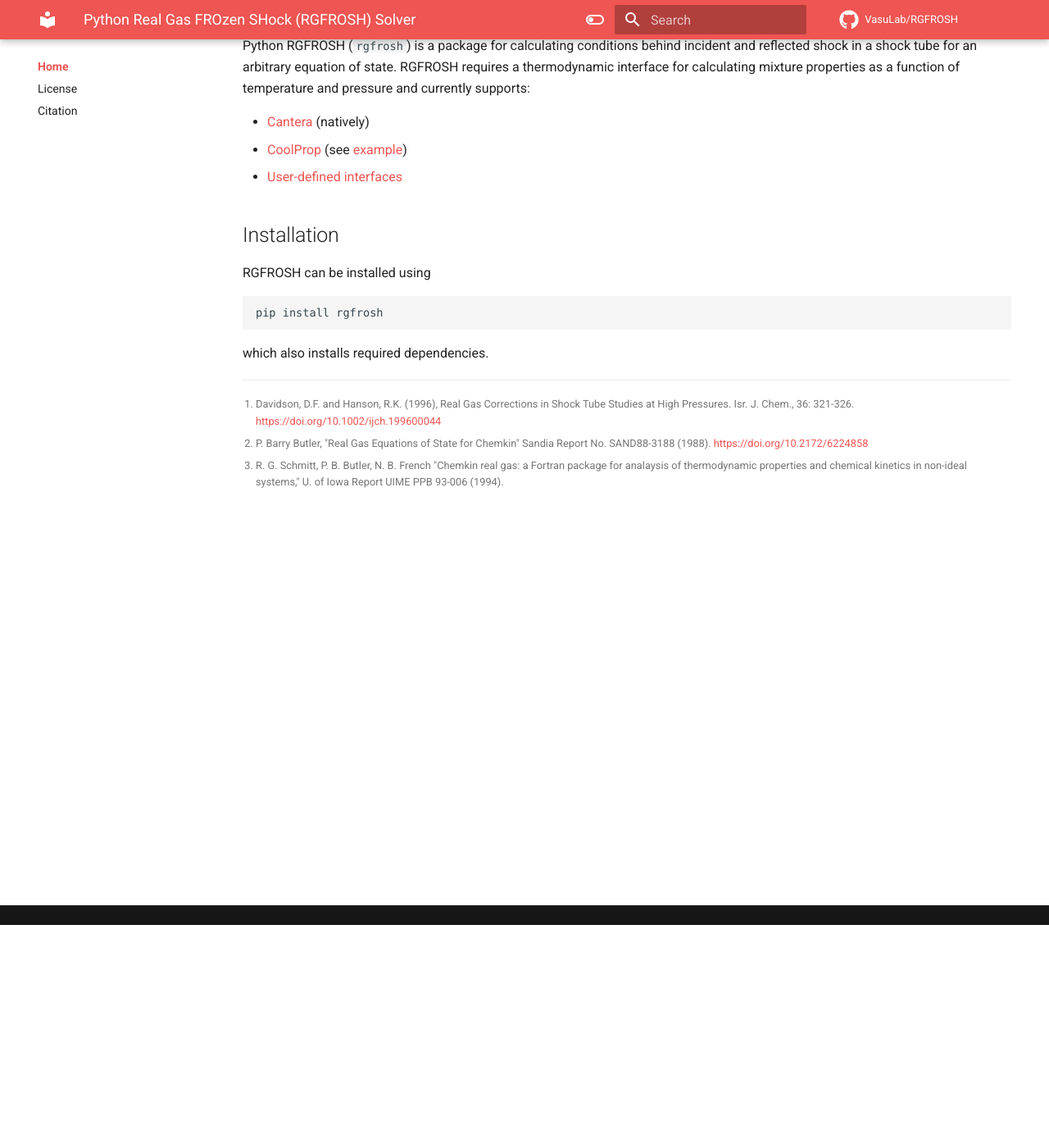
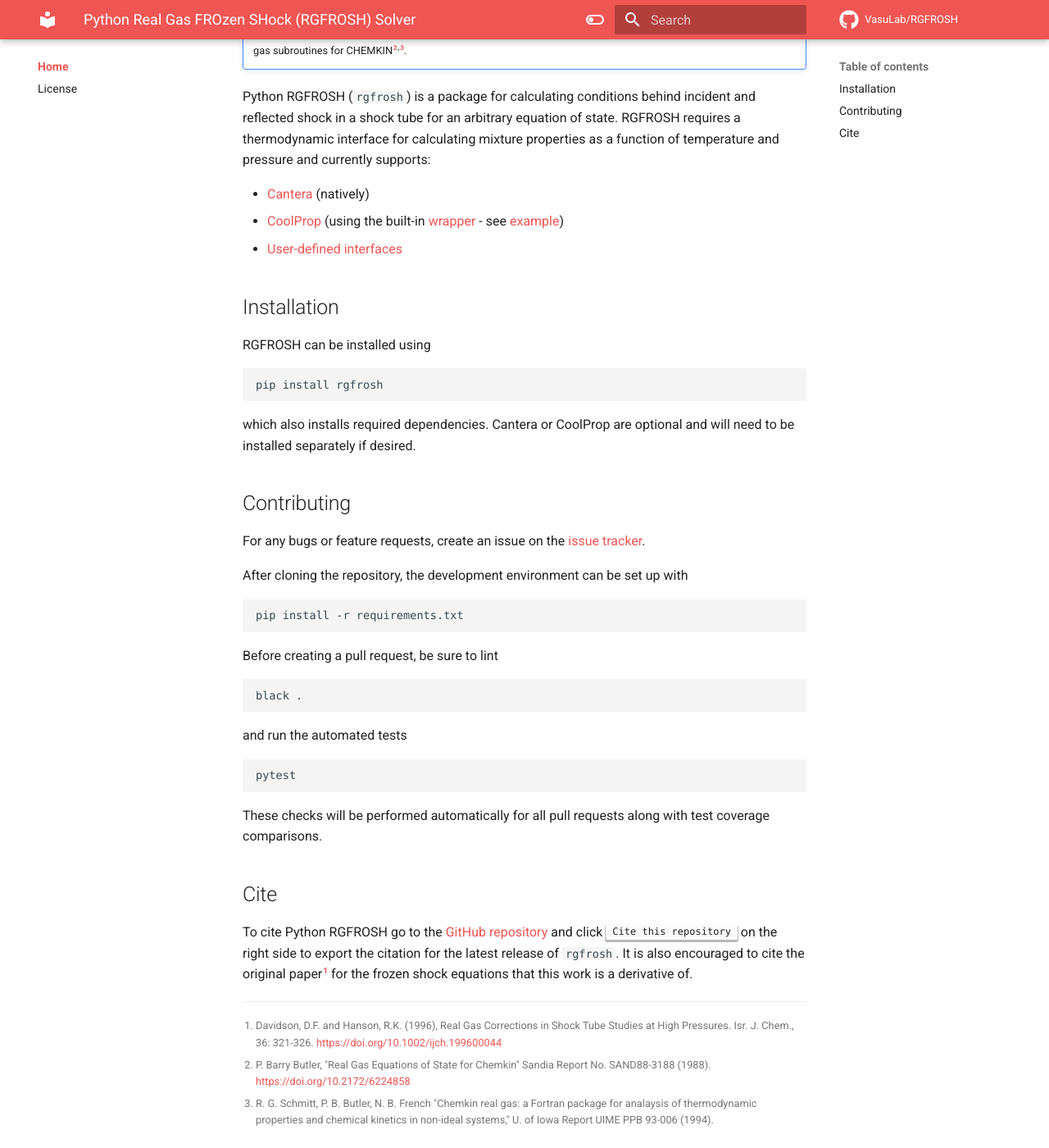
Before and after one commit to VasuLab/rgfrosh, an MkDocs documentation site: the page built from docs/index.md, in a window 1280 px wide and 1400 px high, scrolled down 272 px. Shown: the whole window at 82% size. Built offline with MkDocs 1.6.1 and Material for MkDocs 9.7.7, drawn with Linux system fonts in a browser that asks for light colours; some web fonts are replaced; comment, search, counter and statistics services are not loaded.

````diff
--- a/docs/index.md
+++ b/docs/index.md
@@ -13,8 +13,10 @@ a shock tube for an arbitrary equation of state. RGFROSH requires a thermodynami
 for calculating mixture properties as a function of temperature and pressure and currently supports:
 
 - [Cantera](https://github.com/cantera/cantera) (natively)
-- [CoolProp](https://github.com/CoolProp/CoolProp) (see [example](guide/#coolprop-example))
-- [User-defined interfaces](guide/#user-defined-interfaces)
+- [CoolProp](https://github.com/CoolProp/CoolProp) (using the built-in
+  [wrapper](./reference/interface/#rgfrosh.interface.CPInterface) - see
+  [example](./guide/interfaces/#coolprop))
+- [User-defined interfaces](guide/interfaces/#user-defined-interfaces)
 
 
 
@@ -26,7 +28,42 @@ RGFROSH can be installed using
 pip install rgfrosh
 ```
 
-which also installs required dependencies.
+which also installs required dependencies. Cantera or CoolProp are optional and will
+need to be installed separately if desired.
+
+## Contributing
+
+For any bugs or feature requests, create an issue on the
+[issue tracker](https://github.com/VasuLab/RGFROSH/issues).
+
+After cloning the repository, the development environment can be set up with
+
+```
+pip install -r requirements.txt
+```
+
+Before creating a pull request, be sure to lint
+
+```
+black .
+```
+
+and run the automated tests
+
+```
+pytest
+```
+
+These checks will be performed automatically for all pull requests along
+with test coverage comparisons.
+
+## Cite
+
+To cite Python RGFROSH go to the [GitHub repository](https://github.com/VasuLab/RGFROSH) and click
+<kbd>Cite this repository</kbd> on the right side to export the citation for the latest release of
+`rgfrosh`. It is also encouraged to cite the original paper[^1] for the frozen shock equations that
+this work is a derivative of.
+
 
 [^1]: Davidson, D.F. and Hanson, R.K. (1996), Real Gas Corrections in Shock Tube Studies
 at High Pressures. Isr. J. Chem., 36: 321-326.
--- a/mkdocs.yml
+++ b/mkdocs.yml
@@ -8,9 +8,13 @@ nav:
   - Home:
       - index.md
       - License: license.md
-      - Citation: citation.md
-  - User Guide: guide.md
-  - API Reference: reference.md
+  - User Guide:
+    - guide/index.md
+    - Interfaces: guide/interfaces.md
+  - API Reference:
+    - rgfrosh.shock: reference/shock.md
+    - rgfrosh.interface: reference/interface.md
+    - rgfrosh.constants: reference/constants.md
 
 theme:
   name: material
@@ -37,7 +41,7 @@ theme:
     - content.code.annotate
     - navigation.indexes
     - navigation.tabs
-    - toc.integrate
+    - toc.follow
 
 plugins:
   - search
@@ -49,14 +53,19 @@ plugins:
             members_order: source
             merge_init_into_class: true
             show_signature_annotations: true
+            show_root_heading: true
             show_root_full_path: false
-            show_root_heading: true
             show_source: false
 
 markdown_extensions:
   - abbr
+  - attr_list
   - admonition
   - footnotes
+  - pymdownx.details
+  - pymdownx.emoji:
+      emoji_index: !!python/name:materialx.emoji.twemoji
+      emoji_generator: !!python/name:materialx.emoji.to_svg
   - pymdownx.arithmatex:
       generic: true
   - pymdownx.caret
@@ -68,6 +77,9 @@ markdown_extensions:
       alternate_style: true
   - pymdownx.tilde
 
+watch:
+  - rgfrosh
+
 extra:
   generator: false
 
````
Also changed, not shown: README.md (+42 -5 lines), docs/citation.md (deleted, +0 -15 lines), docs/guide.md (deleted, +0 -164 lines), docs/guide/index.md (added, +61 -0 lines), docs/guide/interfaces.md (added, +56 -0 lines), docs/reference.md (deleted, +0 -21 lines), docs/reference/constants.md (added, +5 -0 lines), docs/reference/interface.md (added, +8 -0 lines), docs/reference/shock.md (added, +17 -0 lines), 2 other files.
